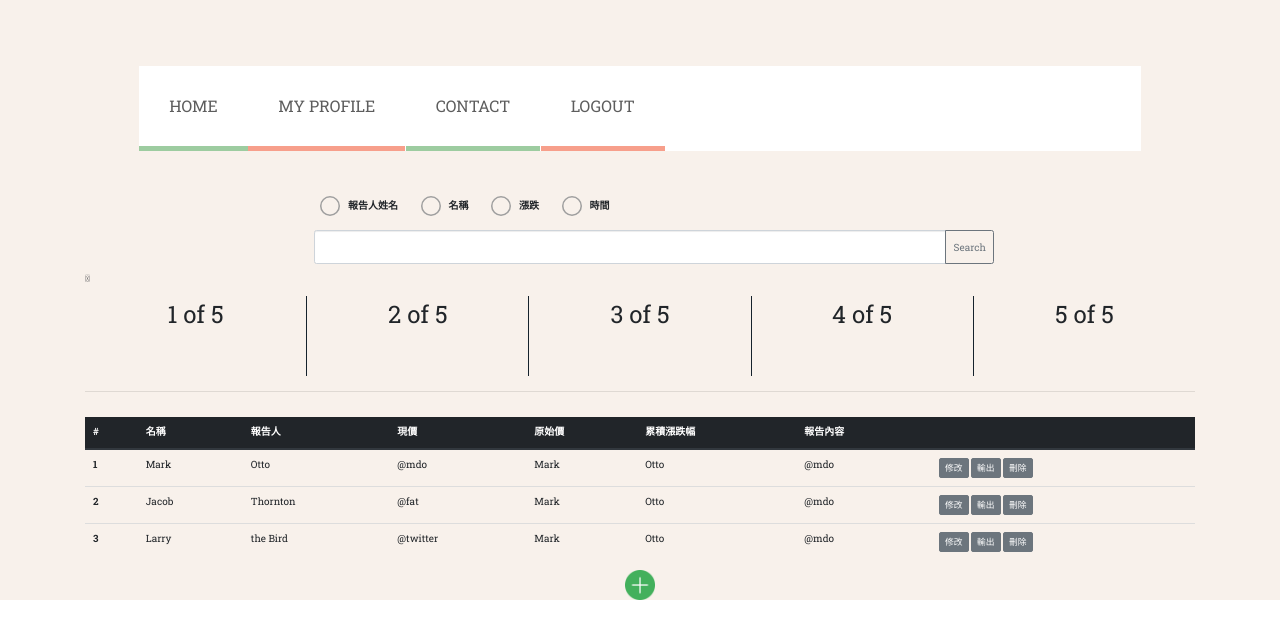
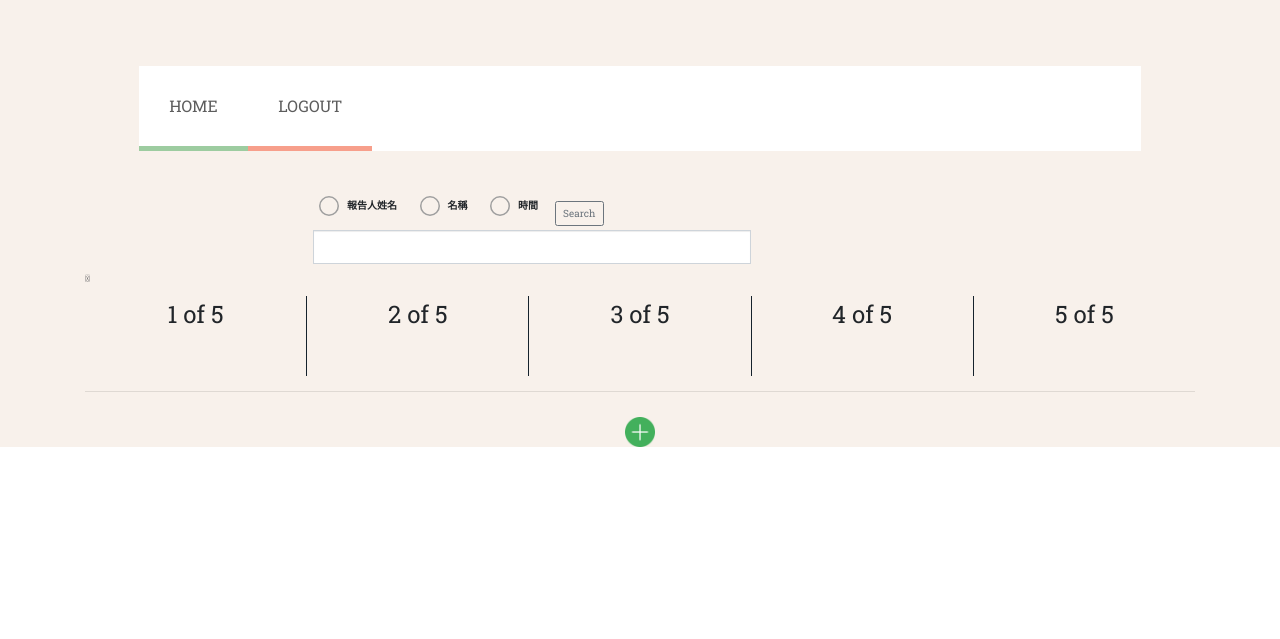
Before and after one commit to yahoo168/ASA_demo, a Django app: page /index/ in a window 1280 px wide. Shown: the top 639 px of the page. Run offline with Django 3.2, Linux system fonts and the light colour scheme; parts of the project's set-up code (start-up, migrations or seed data) failed here and were passed over; some libraries are stand-ins or nearby versions.

Commit message:
Add files via upload

```diff
--- a/restaurants/templates/index.html
+++ b/restaurants/templates/index.html
@@ -61,8 +61,7 @@
                     <nav>
                         <ul class="menu list-unstyled">
                             <li class="color1"><a href="#">HOME</a></li>
-                            <li class="color2"><a href="#">My profile</a></li>
-                            <li class="color6"><a href="#">CONTACT</a></li>
+
                             <li class="color2"><a href="../accounts/logout">LOGOUT</a></li>
                         </ul>
                     </nav>
@@ -71,46 +70,27 @@
 
                 <div class="col-md-8 span_of_2" style="position:relative; left: 18%;">
                     <!-- start span1_of_3 style1 -->
-                    <div>
+                    <div class="input-group">
+                        <div class="input-group-append">
+                            <form action="./search" method="post">
                                 <label for="option1" class="l-radio">
-                                              <input type="radio" id="option1" name="selector" tabindex="1">
+                                    <input type="radio" id="option1" name="reporter" tabindex="1">
                                     <span>報告人姓名</span>
                                   </label>
                                 <label for="option2" class="l-radio">
-                                              <input type="radio" id="option2" name="selector" tabindex="2">
+                                    <input type="radio" id="option2" name="name" tabindex="2">
                                     <span>名稱</span>
                                   </label>
-                        <label for="option3" class="l-radio">
-                                              <input type="radio" id="option3" name="selector" tabindex="3">
-                                              <span>漲跌</span>
-                                            </label>
+
                                 <label for="option4" class="l-radio">
-                                                <input type="radio" id="option4" name="selector" tabindex="4">
+                                      <input type="radio" id="option4" name="time" tabindex="4">
                                       <span>時間</span>
                                     </label>
+
+                                <input type="text" class="form-control" name="search" aria-label="Text input with segmented dropdown button">
+                                <input type="submit" value="Search" class="btn btn-outline-secondary">
+                            </form>
                         </div>
-                    <div class="input-group">
-                        <input type="text" class="form-control" aria-label="Text input with segmented dropdown button">
-                        <div class="input-group-append">
-                            <button type="button" class="btn btn-outline-secondary">Search</button>
-                            <!-- <button type="ｂbutton" class="btn btn-outline-secondary dropdown-toggle dropdown-toggle-split" data-toggle="dropdown" aria-haspopup="true" aria-expanded="false">
-                                                <span class="sr-only">Toggle Dropdown</span>
-                                              </button>
-                            <div class="form-group"> -->
-                            <!-- <select class="form-control" id="exampleFormControlSelect1">
-                                                  <option>報告人姓名</option>
-                                                  <option>名稱</option>
-                                                  <option>漲跌</option>
-                                                  <option>時間</option>
-                                                </select> -->
-                        </div>
-                        <!-- <div class="dropdown-menu">
-                                <option class="dropdown-item" value="報告人姓名">報告人姓名</option>
-                                <a class="dropdown-item" href="#">報告人姓名</a>
-                                <a class="dropdown-item" href="#">名稱</a>
-                                <a class="dropdown-item" href="#">漲跌</a>
-                                <a class="dropdown-item" href="#">時間</a>
-                            </div> -->
                     </div>
                 </div>
             </div>
@@ -139,7 +119,7 @@
             </div>
             <br>
             <hr>
-            <br>
+            <br> {% if data %}
             <table class="table">
                 <thead class="thead-dark">
                     <tr>
@@ -150,46 +130,26 @@
                         <th scope="col">原始價</th>
                         <th scope="col">累積漲跌幅</th>
                         <th scope="col">報告內容</th>
+                        <th scope="col">報告評分</th>
                         <th scope="col"></th>
                     </tr>
                 </thead>
                 <tbody>
+                    {% for item in data %}
                     <tr>
                         <th scope="row">1</th>
-                        <td>Mark</td>
-                        <td>Otto</td>
-                        <td>@mdo</td>
-                        <td>Mark</td>
-                        <td>Otto</td>
-                        <td>@mdo</td>
-                        <td><button type="button" class="btn btn-secondary btn-sm">修改</button>
-                            <button type="button" class="btn btn-secondary btn-sm">輸出</button>
-                            <button type="button" class="btn btn-secondary btn-sm">刪除</button></td>
+                        <td>{{item.name}}</td>
+                        <td>{{item.reporter}}</td>
+                        <td>{{item.price}}</td>
+                        <td>{{item.origin_price}}</td>
+                        <td>{{item.fluctuation}}</td>
+                        <td>{{item.content}}</td>
+                        <td>{{item.score}}</td>
+                        <!-- 這裡要改 -->
+                        <td>
+                            <button type="button" class="btn btn-secondary btn-sm" onclick="location.href='./delete'">刪除</button></td>
                     </tr>
-                    <tr>
-                        <th scope="row">2</th>
-                        <td>Jacob</td>
-                        <td>Thornton</td>
-                        <td>@fat</td>
-                        <td>Mark</td>
-                        <td>Otto</td>
-                        <td>@mdo</td>
-                        <td><button type="button" class="btn btn-secondary btn-sm">修改</button>
-                            <button type="button" class="btn btn-secondary btn-sm">輸出</button>
-                            <button type="button" class="btn btn-secondary btn-sm">刪除</button></td>
-                    </tr>
-                    <tr>
-                        <th scope="row">3</th>
-                        <td>Larry</td>
-                        <td>the Bird</td>
-                        <td>@twitter</td>
-                        <td>Mark</td>
-                        <td>Otto</td>
-                        <td>@mdo</td>
-                        <td><button type="button" class="btn btn-secondary btn-sm">修改</button>
-                            <button type="button" class="btn btn-secondary btn-sm">輸出</button>
-                            <button type="button" class="btn btn-secondary btn-sm">刪除</button></td>
-                    </tr>
+                    {% endfor %} {% endif %}
                 </tbody>
             </table>
             <a href="./add_data.html" target="_blank" rel="noopener noreferrer">
```
Also changed, not shown: restaurants/templates/add_data.html (+18 -8 lines). Lines whose indentation alone changed are shown as unchanged.
